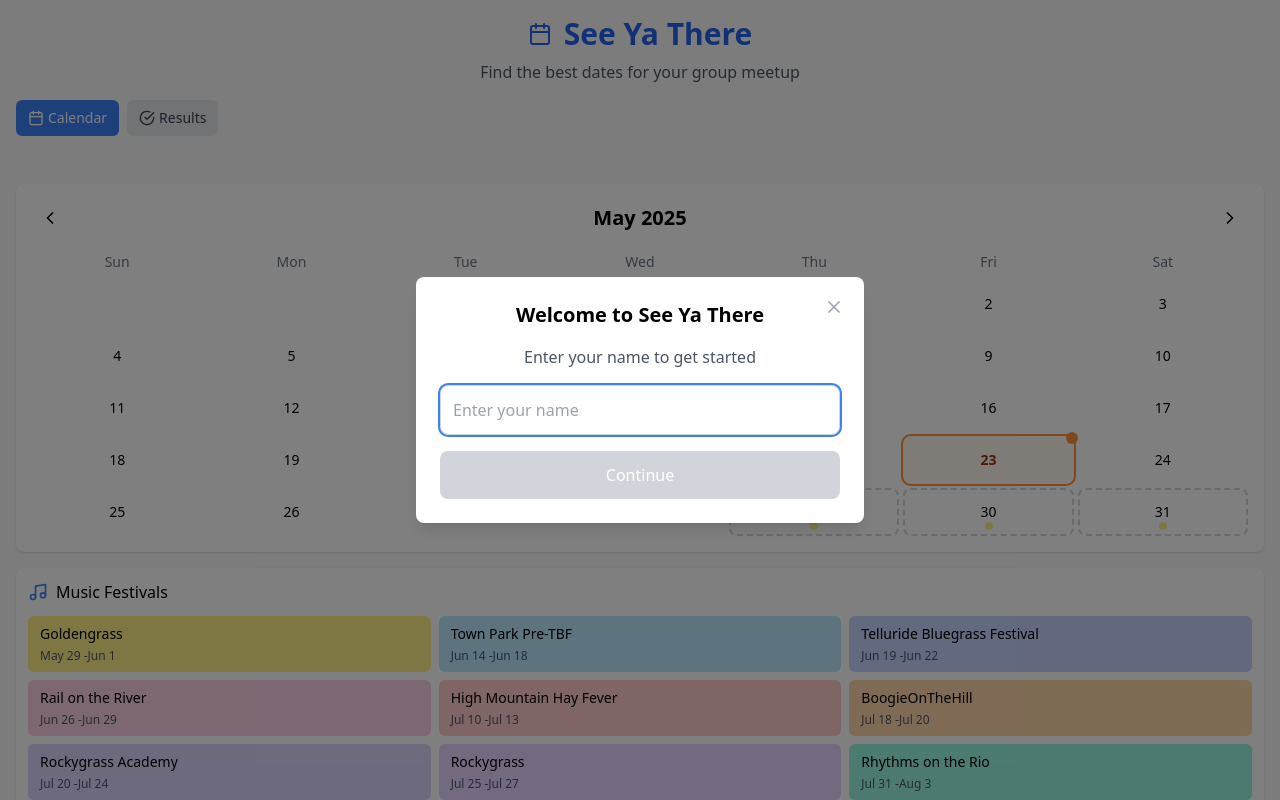
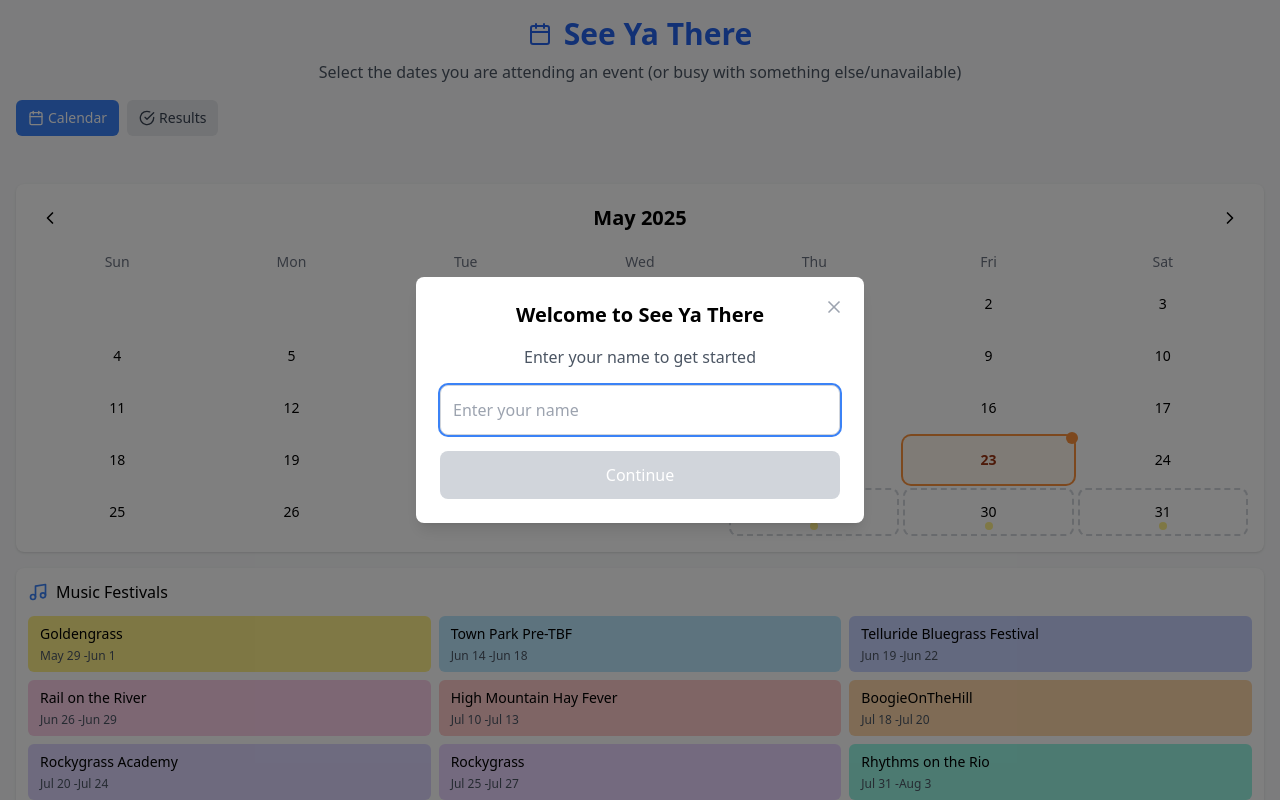
Before and after one commit to jasonhand/seeyouthere, a React (Vite) app: page / in a window 1280 px wide. Shown: the top 800 px of the page. Built offline with nearby package versions, Linux system fonts and the light colour scheme.

Commit message:
Text changes

```diff
--- a/src/GroupDateFinder.tsx
+++ b/src/GroupDateFinder.tsx
@@ -560,7 +560,7 @@ export default function GroupDateFinder() {
           <h1 className="text-xl sm:text-3xl font-bold text-blue-600 flex items-center justify-center">
             <Calendar className="mr-2 sm:mr-3 h-5 w-5 sm:h-6 sm:w-6" /> See Ya There
           </h1>
-          <p className="text-gray-600 mt-1 sm:mt-2 text-sm sm:text-base">Find the best dates for your group meetup</p>
+          <p className="text-gray-600 mt-1 sm:mt-2 text-sm sm:text-base">Select the dates you are attending an event (or busy with something else/unavailable)</p>
           {currentUserName && (
             <p className="text-xs sm:text-sm text-blue-600 mt-1">Welcome, {currentUserName}!</p>
           )}
```
